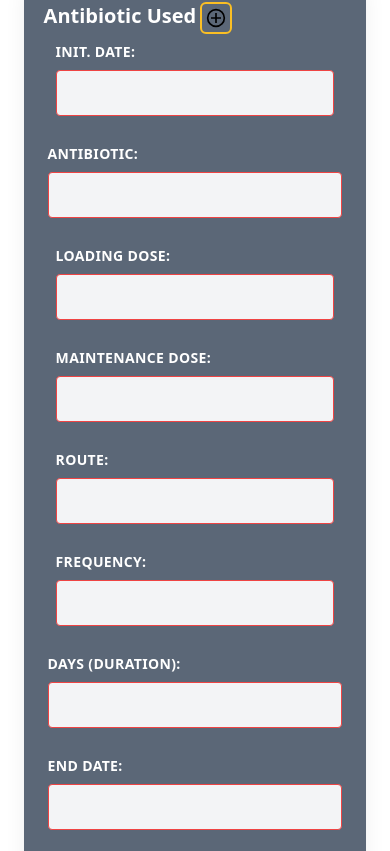
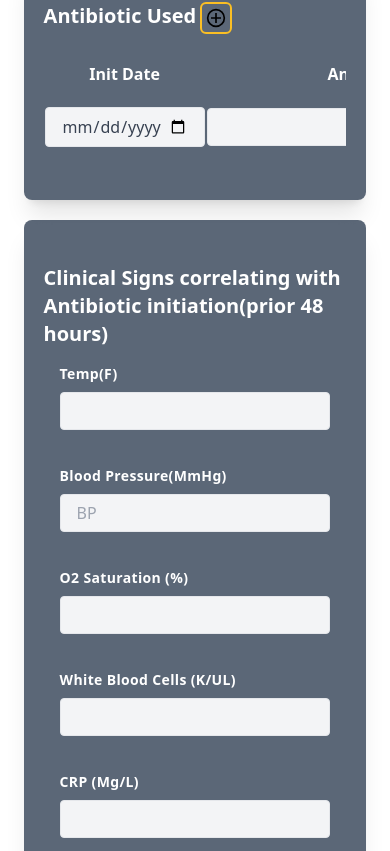
Before and after one commit to anshuman-8/antibiotic-stewardship-site, a Next.js app: page /form in a window 390 px wide. Shown: the part 2033-2884 px from the top of the page. Built offline with nearby package versions, Linux system fonts and the light colour scheme.

Commit message:
<antibioticsForm changed>:[created in table format and responsive]

```diff
--- a/components/Form/AntibioticUsed.tsx
+++ b/components/Form/AntibioticUsed.tsx
@@ -1,14 +1,52 @@
-import React from "react";
-import { GrAddCircle } from "react-icons/gr";
+import React, { useState } from "react";
+import { GrAddCircle, GrSubtractCircle } from "react-icons/gr";
 
-export default function AntibioticUsed() {
-  const [antibiotic, setAntibiotic] = React.useState([{}]);
-  const [antibioticCount, setAntibioticCount] = React.useState(1);
+const AntibioticsUsed: React.FC = () => {
+  const [rows, setRows] = useState([
+    {
+      id: "",
+      initDate: "",
+      antibiotic: "",
+      loadingDose: "",
+      maintenanceDose: "",
+      route: "",
+      frequency: "",
+      daysDuration: "",
+      endDate: "",
+    },
+  ]);
 
-  const addAntibiotic = () => {
-    setAntibioticCount(antibioticCount + 1);
-    setAntibiotic([...antibiotic, antibioticCount]);
+  const [count, setCount] = useState(1);
+
+  const addRow = (event: { preventDefault: () => void }) => {
+    event.preventDefault();
+    setRows([
+      ...rows,
+      {
+        id: "",
+        initDate: "",
+        antibiotic: "",
+        loadingDose: "",
+        maintenanceDose: "",
+        route: "",
+        frequency: "",
+        daysDuration: "",
+        endDate: "",
+      },
+    ]);
+    setCount(count + 1);
   };
+
+  function deleteRow(index: number) {
+    if (count > 1) {
+      const newRows = [...rows];
+      newRows.splice(index, 1);
+      setRows(newRows);
+      setCount(count - 1);
+    }
+  }
+
+  //deleterow
 
   return (
     <div className="form-component" id="antibiotic-used">
@@ -16,129 +54,143 @@ export default function AntibioticUsed() {
         <div>Antibiotic Used </div>
         <div
           className="border-2 border-amber-400 p-1 mx-1 rounded-md hover:cursor-pointer"
-          onClick={addAntibiotic}
+          onClick={addRow}
         >
           <GrAddCircle className="" fill="#ffffff" />
         </div>
       </div>
-      {antibiotic.map((d, i) => (
-        <div className="flex flex-wrap mb-0 mx-1" key={i}>
-              <div className="w-full  md:w-[11.12%] px-2 mb-4 md:mb-0">
-            <label className="label-upper" htmlFor="email">
-              init. Date:
-            </label>
-            <input
-              required
-              className="input-imp"
-              name=""
-              id=""
-              type="text"
-              placeholder=""
-            />
-          </div>
-
-          <div className="w-full md:w-[33%] mb-4 md:mb-0">
-            <label className="label-upper" htmlFor="email">
-              Antibiotic:
-            </label>
-            <input
-              required
-              className="input-imp"
-              name=""
-              id=""
-              type="text"
-              placeholder=""
-            />
-          </div>
-
-          <div className="w-full  md:w-[11.12%] px-2 mb-4 md:mb-0">
-            <label className="label-upper" htmlFor="email">
-              Loading Dose:
-            </label>
-            <input
-              required
-              className="input-imp"
-              name=""
-              id=""
-              type="text"
-              placeholder=""
-            />
-          </div>
-
-          <div className="w-full  md:w-[11.12%] px-2 mb-4 md:mb-0">
-            <label className="label-upper" htmlFor="email">
-            Maintenance Dose:
-            </label>
-            <input
-              required
-              className="input-imp"
-              name=""
-              id=""
-              type="text"
-              placeholder=""
-            />
-          </div>
-
-          <div className="w-full  md:w-[11.12%] px-2 mb-4 md:mb-0">
-            <label className="label-upper" htmlFor="email">
-              Route:
-            </label>
-            <input
-              required
-              className="input-imp"
-              name=""
-              id=""
-              type="text"
-              placeholder=""
-            />
-          </div>
-
-          <div className="w-full  md:w-[11.12%] px-2 mb-4 md:mb-0">
-            <label className="label-upper" htmlFor="email">
-              Frequency:
-            </label>
-            <input
-              required
-              className="input-imp"
-              name=""
-              id=""
-              type="text"
-              placeholder=""
-            />
-          </div>
-
-
-
-
-
-          <div className="w-full md:w-[11.12%] md:pl-3 md:pr-1 mb-4 md:mb-0">
-            <label className="label-upper" htmlFor="email">
-              Days (duration):
-            </label>
-            <input
-              required
-              className="input-imp"
-              name=""
-              id=""
-              type="text"
-              placeholder=""
-            />
-          </div>
-          <div className="w-full md:w-[11.12%] md:pl-3 md:pr-1 mb-4 md:mb-0">
-            <label className="label-upper" htmlFor="email">
-              End date:
-            </label>
-            <input
-              required
-              className="input-imp"
-              name=""
-              id=""
-              type="text"
-              placeholder=""
-            />
-          </div>
-        </div>
-      ))}
+      <div className="overflow-auto">
+        <table className="w-full">
+          <thead>
+            <tr className="text-white">
+              <th className="py-2">Init Date</th>
+              <th className="py-2">Antibiotic</th>
+              <th className="py-2">Loading Dose</th>
+              <th className="py-2">Maintenance Dose</th>
+              <th className="py-2">Route</th>
+              <th className="py-2">Frequency</th>
+              <th className="py-2">Days (Duration)</th>
+              <th className="py-2">End Date</th>
+            </tr>
+          </thead>
+          <tbody>
+            {rows.map((row, index) => (
+              <tr key={index} className="">
+                <td className="">
+                  <input
+                    type="date"
+                    className="appearance-none bg-gray-100 text-gray-700 border rounded w-[10rem] py-2 px-4 mb-3 leading-tight focus:outline-none  focus:bg-white"
+                    value={row.initDate}
+                    onChange={(e) => {
+                      const newRows = [...rows];
+                      newRows[index].initDate = e.target.value;
+                      setRows(newRows);
+                    }}
+                  />
+                </td>
+                <td>
+                  <input
+                    type="text"
+                    className="appearance-none bg-gray-100 text-gray-700 border rounded w-[20rem] py-2 px-4 mb-3 leading-tight focus:outline-none  focus:bg-white"
+                    value={row.antibiotic}
+                    onChange={(e) => {
+                      const newRows = [...rows];
+                      newRows[index].antibiotic = e.target.value;
+                      setRows(newRows);
+                    }}
+                  />
+                </td>
+                <td>
+                  <input
+                    type="number"
+                    min="0"
+                    className="appearance-none bg-gray-100 text-gray-700 border rounded w-[5rem] py-2 px-4 mb-3 leading-tight focus:outline-none  focus:bg-white"
+                    value={row.loadingDose}
+                    onChange={(e) => {
+                      const newRows = [...rows];
+                      newRows[index].loadingDose = e.target.value;
+                      setRows(newRows);
+                    }}
+                  />
+                </td>
+                <td>
+                  <input
+                    type="number"
+                    min="0"
+                    className="appearance-none bg-gray-100 text-gray-700 border rounded w-[7rem] py-2 px-4 mb-3 leading-tight focus:outline-none  focus:bg-white"
+                    value={row.maintenanceDose}
+                    onChange={(e) => {
+                      const newRows = [...rows];
+                      newRows[index].maintenanceDose = e.target.value;
+                      setRows(newRows);
+                    }}
+                  />
+                </td>
+                <td>
+                  <input
+                    type="text"
+                    className="appearance-none bg-gray-100 text-gray-700 border rounded w-[7rem] py-2 px-4 mb-3 leading-tight focus:outline-none  focus:bg-white"
+                    value={row.route}
+                    onChange={(e) => {
+                      const newRows = [...rows];
+                      newRows[index].route = e.target.value;
+                      setRows(newRows);
+                    }}
+                  />
+                </td>
+                <td>
+                  <input
+                    type="number"
+                    min="0"
+                    className="appearance-none bg-gray-100 text-gray-700 border rounded w-[7rem] py-2 px-4 mb-3 leading-tight focus:outline-none  focus:bg-white"
+                    value={row.frequency}
+                    onChange={(e) => {
+                      const newRows = [...rows];
+                      newRows[index].frequency = e.target.value;
+                      setRows(newRows);
+                    }}
+                  />
+                </td>
+                <td>
+                  <input
+                    type="number"
+                    min="0"
+                    className="appearance-none bg-gray-100 text-gray-700 border rounded w-[7rem] py-2 px-4 mb-3 leading-tight focus:outline-none  focus:bg-white"
+                    value={row.daysDuration}
+                    onChange={(e) => {
+                      const newRows = [...rows];
+                      newRows[index].daysDuration = e.target.value;
+                      setRows(newRows);
+                    }}
+                  />
+                </td>
+                <td>
+                  <input
+                    type="date"
+                    className="appearance-none bg-gray-100 text-gray-700 border rounded w-[10rem] py-2 px-4 mb-3 leading-tight focus:outline-none  focus:bg-white"
+                    value={row.endDate}
+                    onChange={(e) => {
+                      const newRows = [...rows];
+                      newRows[index].endDate = e.target.value;
+                      setRows(newRows);
+                    }}
+                  />
+                </td>
+                <td>
+                  <div
+                    className="border-2 border-amber-400 py-2 px-4 mb-3 rounded-md hover:cursor-pointer"
+                    onClick={() => deleteRow(index)}
+                  >
+                    <GrSubtractCircle className="" fill="#ffffff" />
+                  </div>
+                </td>
+              </tr>
+            ))}
+          </tbody>
+        </table>
+      </div>
     </div>
   );
-}
+};
+
+export default AntibioticsUsed;
```
